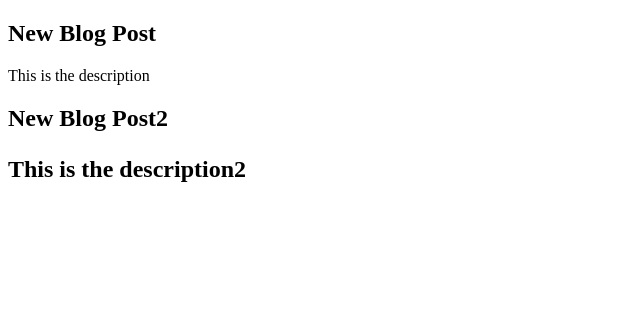
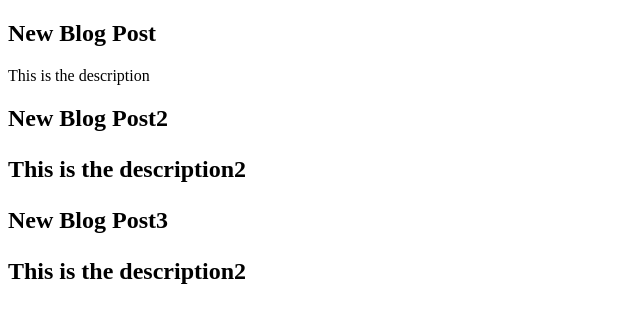
Before and after one commit to kimhanz/test-bootcamp, a plain HTML site: page blogs/index.html in a window 1280 px wide. Shown: the whole page, without its empty margins (0-640 px from the left). Drawn offline with Linux system fonts and the light colour scheme.

Commit message:
Added another blog post

```diff
--- a/blogs/index.html
+++ b/blogs/index.html
@@ -14,5 +14,9 @@
       <h2>New Blog Post2<h2>
       <p>This is the description2</p>
     </article>
+    <article>
+      <h2>New Blog Post3<h2>
+      <p>This is the description2</p>
+    </article>
   </body>
 </html>
```
